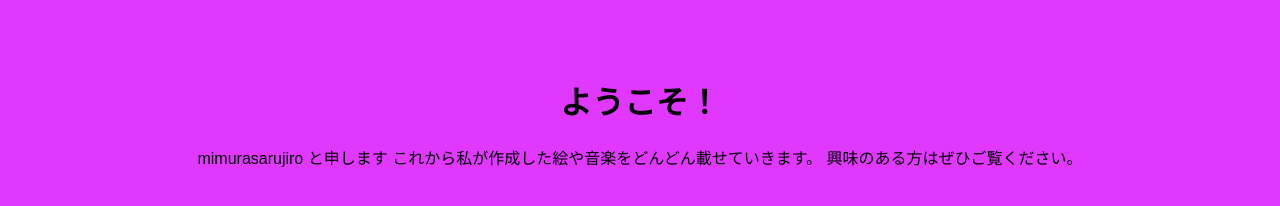
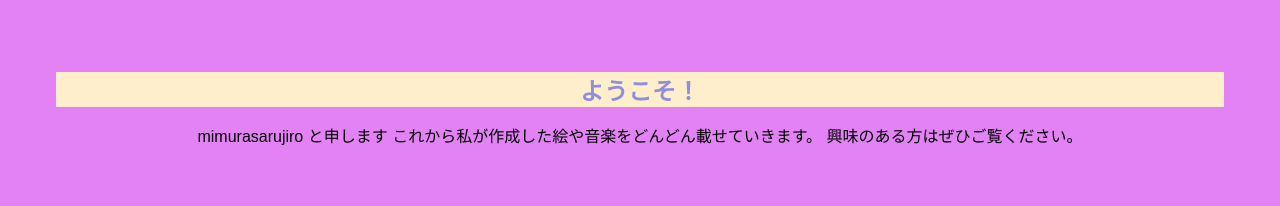
Before and after one commit to kamiya9900/mori-to-noize, a plain HTML site: page index.html in a window 1280 px wide. Drawn offline with Linux system fonts and the light colour scheme.

Commit message:
test change repair

```diff
--- a/style.css
+++ b/style.css
@@ -1,11 +1,12 @@
 body {
   font-family: sans-serif;
-  background-color: #d900ffc7;
+  background-color: #dc5ff2c7;
   text-align: center;
   padding: 3em;
 }
 h1 {
-  color: #8f8fdb
+  color: #8f8fdb;
   font-size: 1.5em;
   font-weight: bold;
+  background-color: #ffeecc;
 }
```
